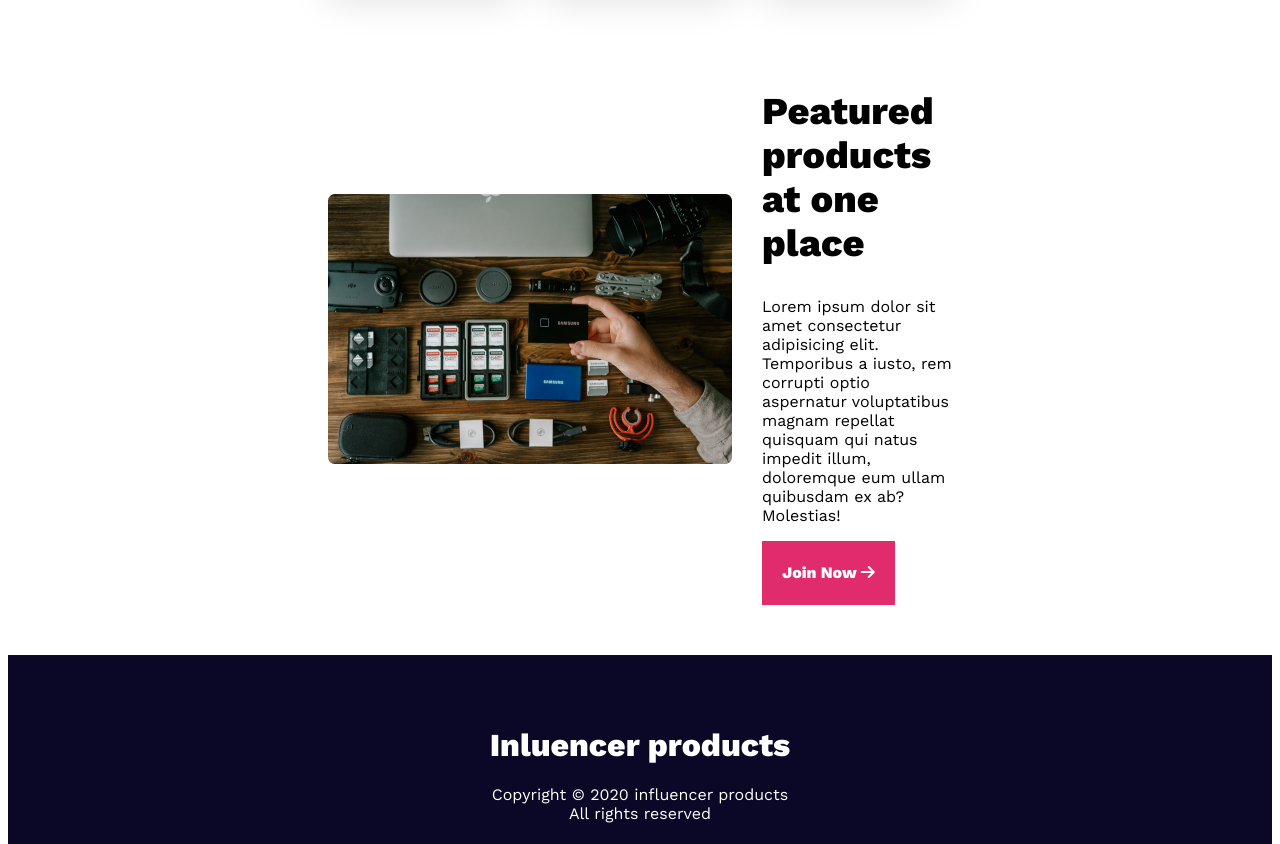
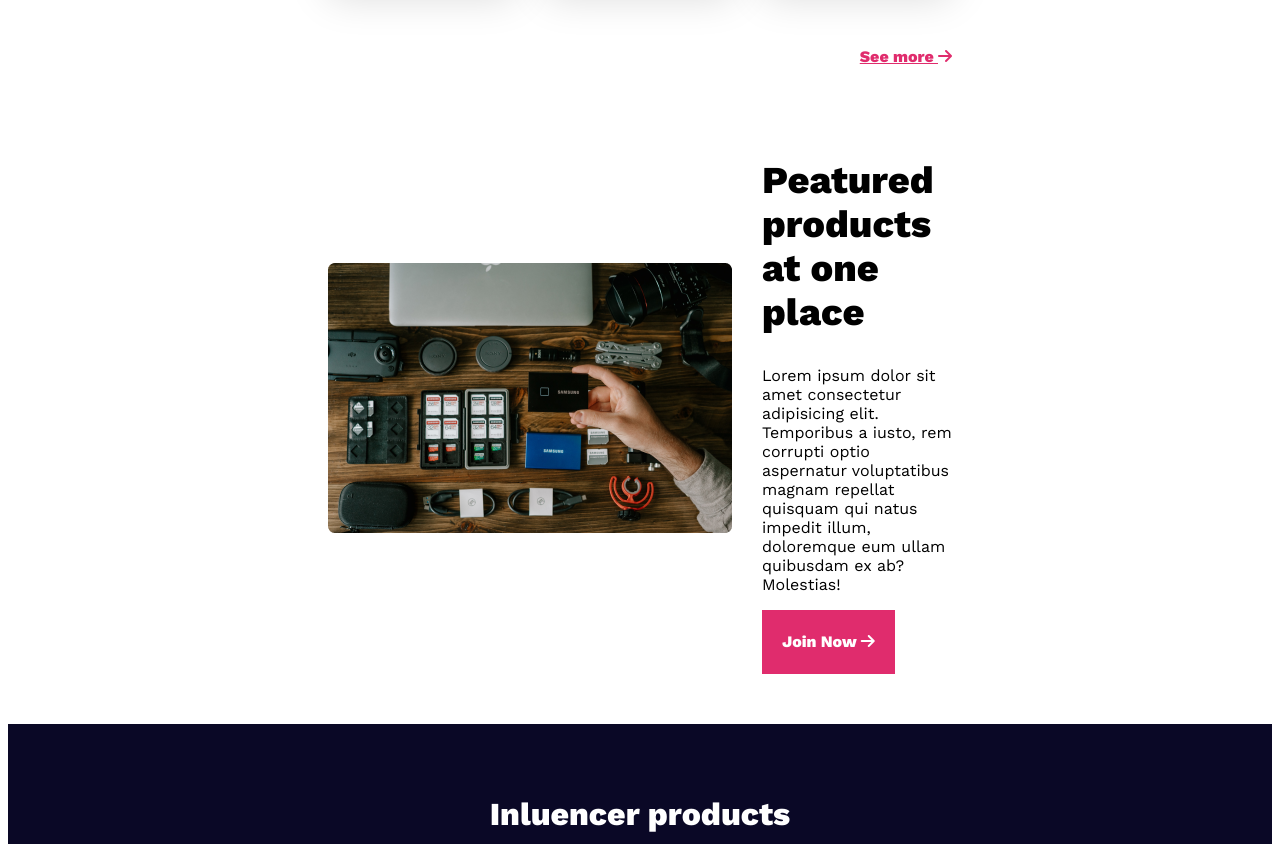
Before and after one commit to detectiveseo/influencer-gear, a plain HTML site: page index.html in a window 1280 px wide. Shown: the part 1896-2740 px from the top of the page. Drawn offline with nearby package versions, Linux system fonts and the light colour scheme.

Commit message:
added see more link

```diff
--- a/index.html
+++ b/index.html
@@ -155,6 +155,7 @@
                     <p class="details-of-product product-protection">Buyers protection possibl!</p>
                 </div>
             </div>
+            <a href="#" class="product-more">See more  <i class="fa-solid fa-arrow-right"></i> </a>
         </section>
         <!-- collections section start from here  -->
 
--- a/style/style.css
+++ b/style/style.css
@@ -134,6 +134,14 @@ header .header-icons i{
 .product .price{
     font-size: 24px;
 }
+.product-more{
+    display: block;
+    color: #E02C6D;
+    font-size: 16px;
+    font-weight: 700;
+    text-align: right;
+    margin-top: 50px;
+}
 /*===============================
         pre-footer section
 ================================= */
```
